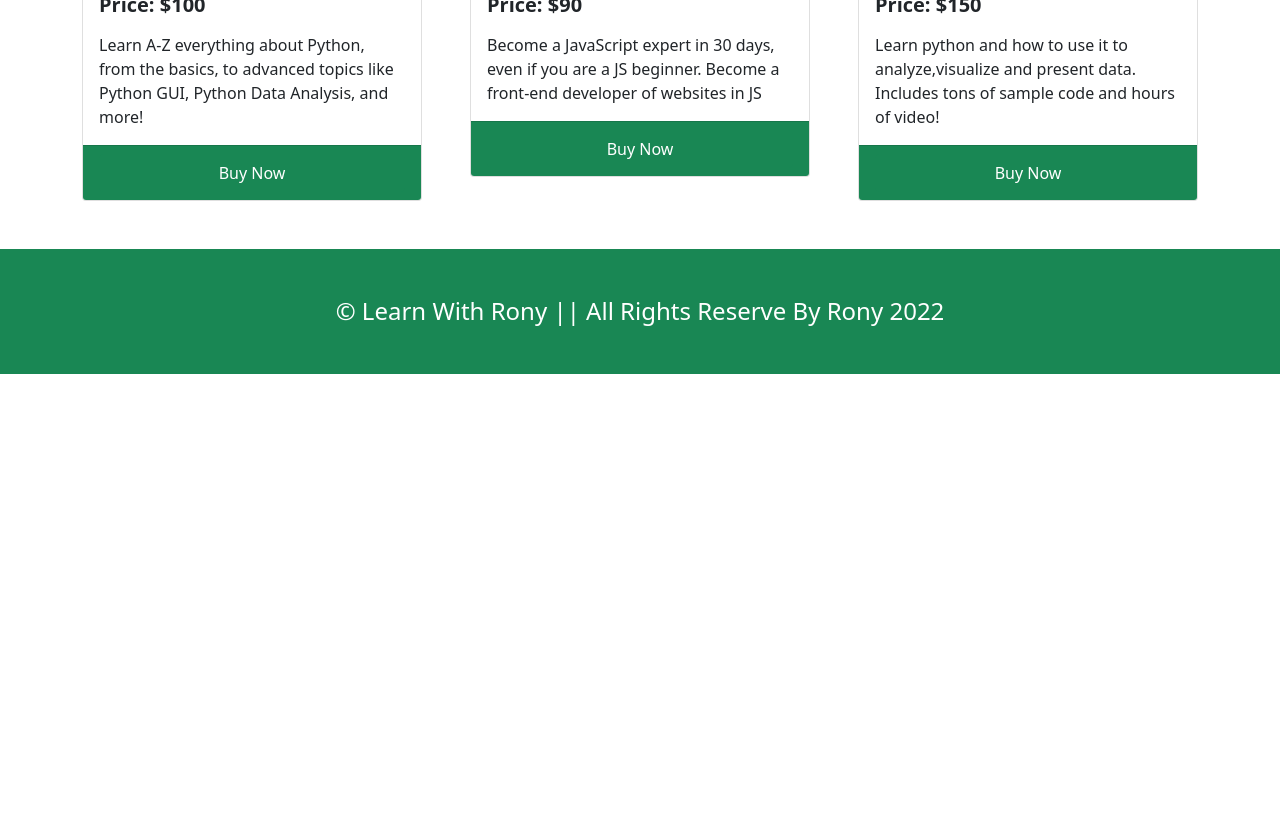
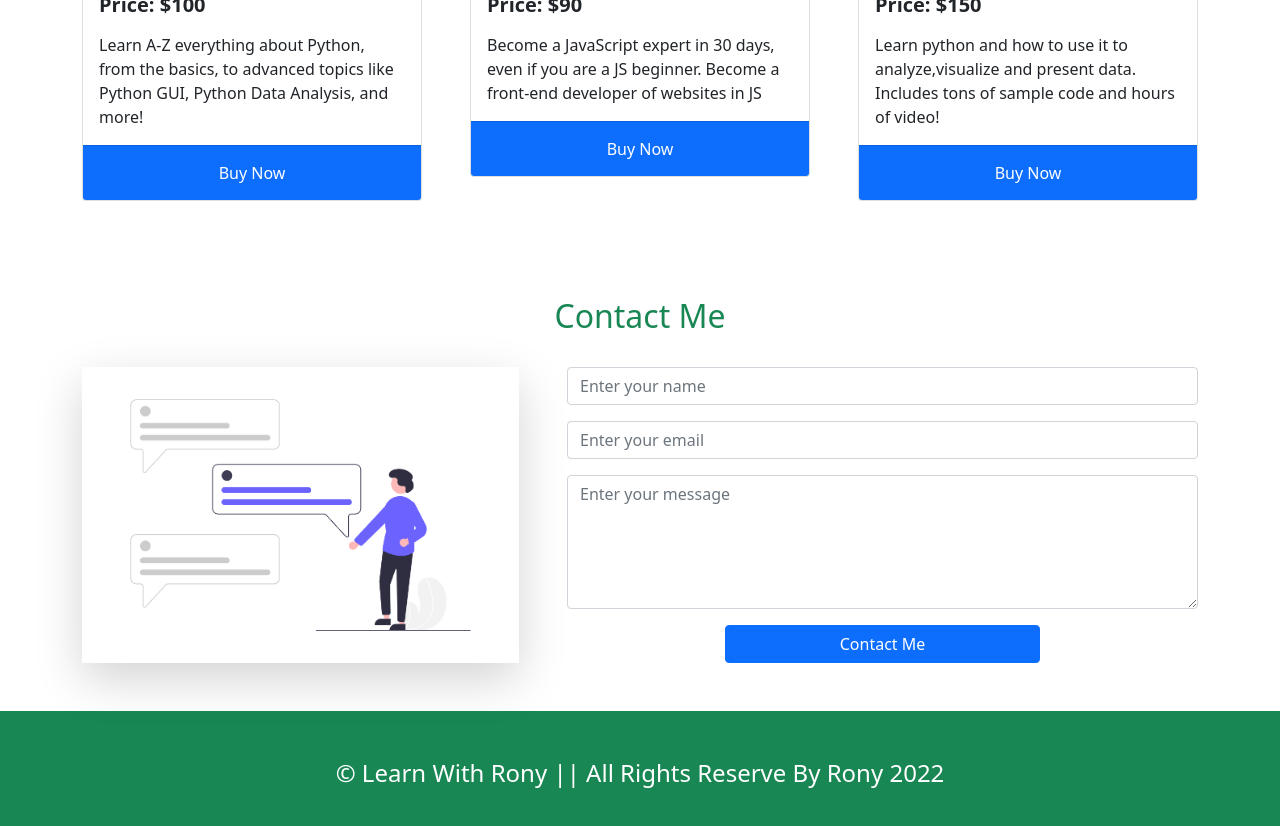
Before and after one commit to KamrulHasan05/independent-service-provider, a React (Create React App) app: page / in a window 1280 px wide. Shown: the part 1260-2086 px from the top of the page. Before the commit the page ends 1634 px from the top, so only its background shows below. Built offline with nearby package versions, Linux system fonts and the light colour scheme.

Commit message:
set up env file

```diff
--- a/package.json
+++ b/package.json
@@ -7,6 +7,7 @@
     "@testing-library/react": "^13.1.1",
     "@testing-library/user-event": "^13.5.0",
     "bootstrap": "^5.1.3",
+    "firebase": "^9.6.11",
     "react": "^18.0.0",
     "react-bootstrap": "^2.2.3",
     "react-dom": "^18.0.0",
--- a/src/Pages/Home/Home/Home.js
+++ b/src/Pages/Home/Home/Home.js
@@ -1,8 +1,14 @@
 import React from 'react';
 import './Home.css'
 import Services from './../Services/Services';
+import ContactImage from '../../../images/contact.png'
+import { Button, Form } from 'react-bootstrap';
 
 const Home = () => {
+    const handleForm = (event) => {
+        event.preventDefault()
+    }
+
     return (
         <main>
             {/* Banner section */}
@@ -21,6 +27,45 @@ const Home = () => {
 
             {/* Service section */}
             <Services></Services>
+
+            {/* Contact section */}
+            <section className='contact py-5'>
+                <div className="container">
+                    <div className="service-title text-center">
+                        <h2 className='text-success'>Contact Me</h2>
+                    </div>
+                    <div className="row pt-4 g-5 align-items-center">
+                        <div className="col-md-5 ">
+                            <div className="contact-img shadow-lg rounded-3">
+                                <img src={ContactImage} className='img-fluid' alt="contact img" />
+                            </div>
+                        </div>
+                        <div className="col-md-7">
+                            <div className="contact-content">
+                                <Form onSubmit={handleForm}>
+                                    <Form.Group className="mb-3" controlId="formBasicEmail">
+                                        <Form.Control type="text" placeholder="Enter your name" />
+                                    </Form.Group>
+                                    <Form.Group className="mb-3" controlId="formBasicEmail">
+                                        <Form.Control type="email" placeholder="Enter your email" />
+                                    </Form.Group>
+                                    <Form.Group className="mb-3" controlId="formBasicEmail">
+                                        <textarea className='form-control' rows="5" placeholder='Enter your message'></textarea>
+                                    </Form.Group>
+
+
+                                    <div className='text-center'>
+                                        <Button variant="primary" className='w-50' type="submit">
+                                            Contact Me
+                                        </Button>
+                                    </div>
+
+                                </Form>
+                            </div>
+                        </div>
+                    </div>
+                </div>
+            </section>
         </main>
     );
 };
--- a/src/Pages/Home/SingleService/SingleService.js
+++ b/src/Pages/Home/SingleService/SingleService.js
@@ -22,8 +22,8 @@ const SingleService = ({ service }) => {
                             {description}
                         </Card.Text>
                     </Card.Body>
-                    <Card.Footer className='bg-success'>
-                        <button onClick={handleService} className="w-100 btn btn-success">Buy Now</button>
+                    <Card.Footer className='bg-primary'>
+                        <button onClick={handleService} className="w-100 btn btn-primary">Buy Now</button>
                     </Card.Footer>
                 </Card>
             </CardGroup>
```
Also changed, not shown: src/firebase.init.js (added, +21 -0 lines), src/images/contact.png (added), 1 other file (tests, documents, lock files or other folders).
